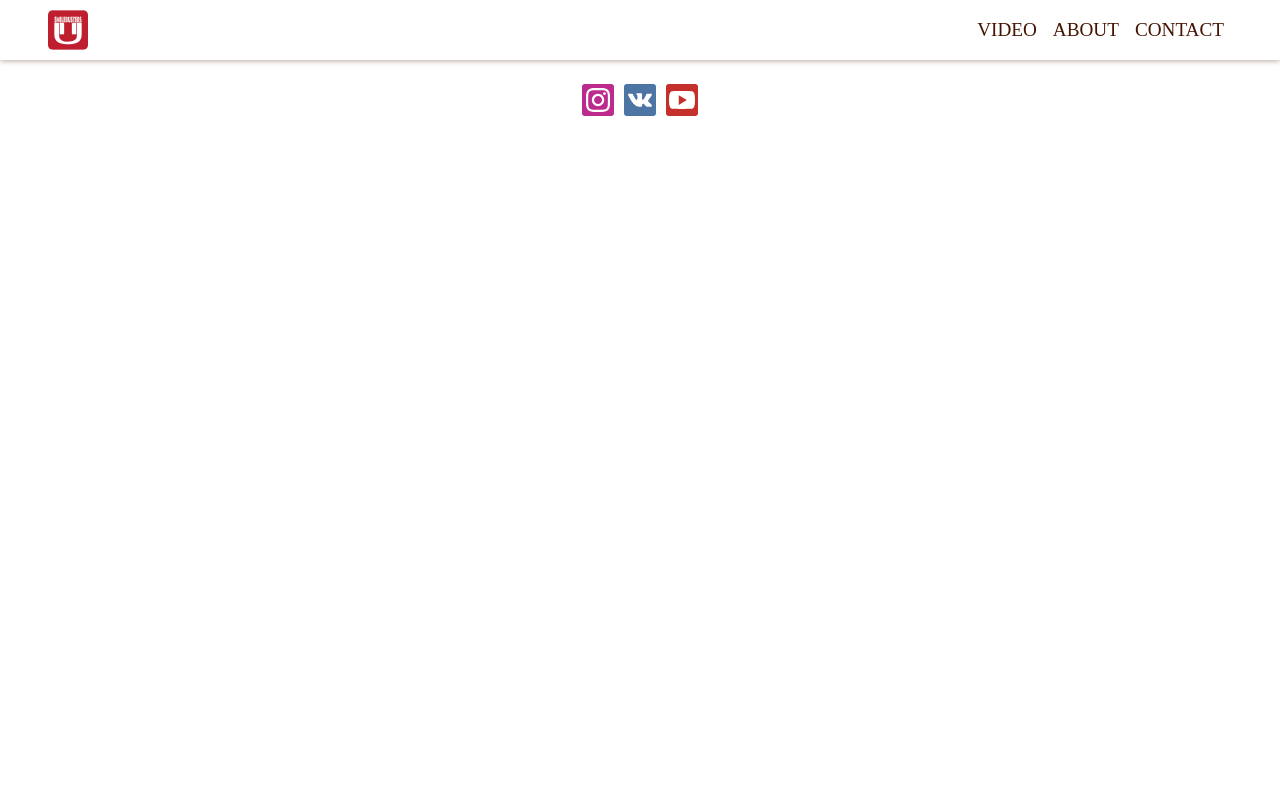
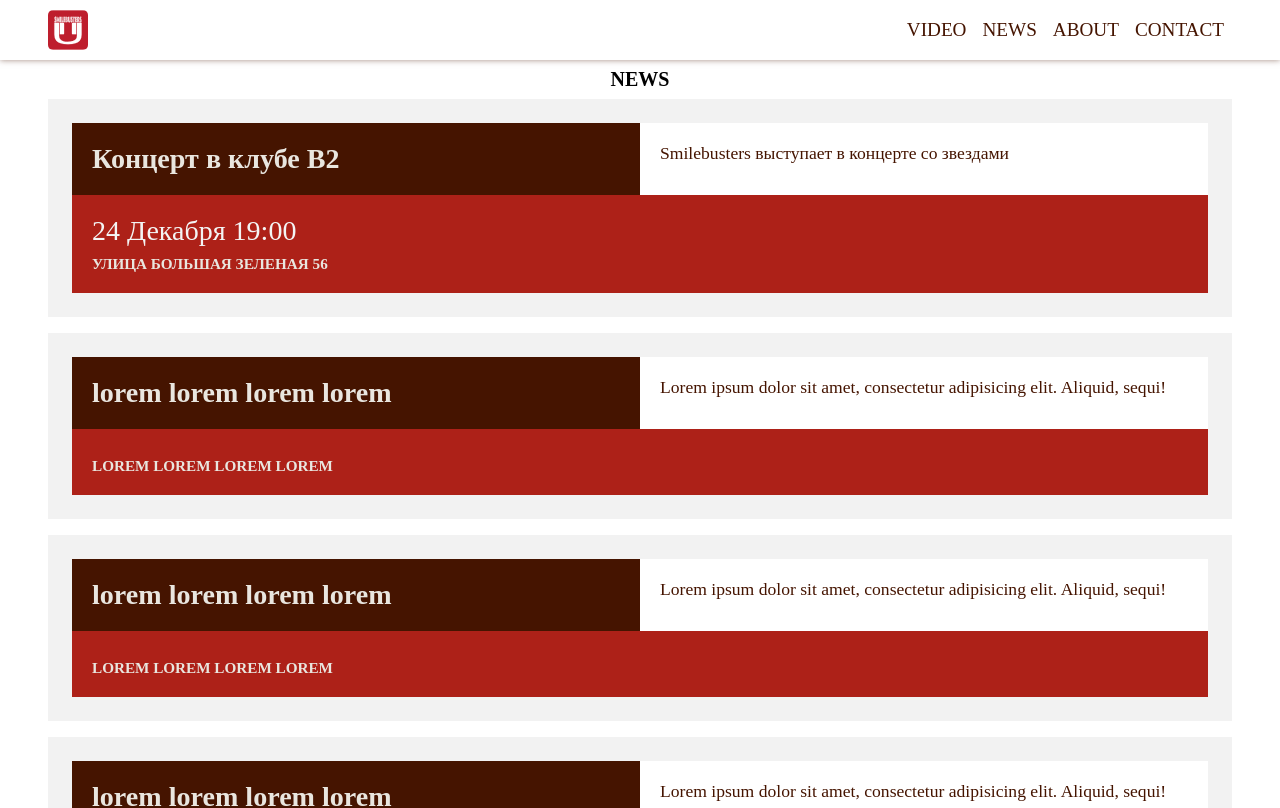
Before and after one commit to eelok/smilebusters, a React (Create React App) app: page /news in a window 1280 px wide. Shown: the top 808 px of the page. Built offline with nearby package versions, Linux system fonts and the light colour scheme.

Commit message:
add news page

```diff
--- a/src/App.css
+++ b/src/App.css
@@ -11,6 +11,7 @@
     --secondary-color-brown-rgba: rgba(70, 21, 0, 0.5);
     --color-white: #f4f4f4;
     --color-crem-white: #E9E6DF;
+    --color-white-paper: #F2F2F2;
     --color-black: #111;
     --color-light-grey: rgba(233, 230, 223, 0.4);
     --instagram-color: #bc2a8d;
--- a/src/App.js
+++ b/src/App.js
@@ -8,6 +8,7 @@ import VideosPage from "./pages/videos-page-component";
 import Header from "./components/header/header-component";
 import Footer from './components/footer/footer-component';
 import MessagePage from './pages/thank-you-page/thank-you-page-component';
+import NewsPage from "./pages/news/news-page-component";
 
 function App() {
     return (
@@ -19,6 +20,7 @@ function App() {
                 <Route path="/contact" component={ContactPage}/>
                 <Route path='/message' component={MessagePage}/>
                 <Route path="/videos" component={VideosPage}/>
+                <Route path='/news' component={NewsPage}/>
             </Switch>
             <Footer/>
         </div>
--- a/src/components/menu-nav-mobile/menu-nav-mobile-component.jsx
+++ b/src/components/menu-nav-mobile/menu-nav-mobile-component.jsx
@@ -39,6 +39,7 @@ class MenuNavMobile extends Component {
                 <nav className='navigation__nav'>
                     <ul className='navigation__list'>
                         <li className='vertical-margin' onClick={this.handleMenuItemClicked}><Link className="navigation__link" to={"/videos"}>Video</Link></li>
+                        <li className='vertical-margin' onClick={this.handleMenuItemClicked}><Link className="navigation__link" to={"/news"}>News</Link></li>
                         <li className='vertical-margin' onClick={this.handleMenuItemClicked}><Link className="navigation__link" to={"/about"}>About</Link></li>
                         <li className='vertical-margin' onClick={this.handleMenuItemClicked}><Link className="navigation__link" to={"/contact"}>Contact</Link></li>
                     </ul>
--- /dev/null
+++ b/src/pages/news/news-data.js
@@ -0,0 +1,35 @@
+
+const NEWS_DATA = [
+    {
+        id: 1,
+        title: 'Концерт в клубе B2',
+        dateTime: '24 Декабря 19:00',
+        place: 'Улица Большая Зеленая 56',
+        description: 'Smilebusters выступает в концерте со звездами',
+        img_url: 'https://picsum.photos/id/1024/300/200',
+    },
+    {
+        id: 2,
+        title: 'lorem lorem lorem lorem',
+        place: 'lorem lorem lorem lorem',
+        description: 'Lorem ipsum dolor sit amet, consectetur adipisicing elit. Aliquid, sequi!',
+        img_url: 'https://picsum.photos/id/1024/300/200',
+    },
+    {
+        id: 3,
+        title: 'lorem lorem lorem lorem',
+        place: 'lorem lorem lorem lorem',
+        description: 'Lorem ipsum dolor sit amet, consectetur adipisicing elit. Aliquid, sequi!',
+        img_url: 'https://picsum.photos/id/1024/300/200',
+    },
+    {
+        id: 4,
+        title: 'lorem lorem lorem lorem',
+        place: 'lorem lorem lorem lorem',
+        description: 'Lorem ipsum dolor sit amet, consectetur adipisicing elit. Aliquid, sequi!',
+        img_url: 'https://picsum.photos/id/1024/300/200',
+    },
+]
+
+
+export default NEWS_DATA;
--- /dev/null
+++ b/src/pages/news/news-page-component.jsx
@@ -0,0 +1,43 @@
+import React, {Component} from "react";
+import NEWS_DATA from "./news-data";
+import './news-style.scss';
+
+class NewsPage extends Component {
+    constructor(props) {
+        super(props);
+
+        this.state = {
+            news: NEWS_DATA
+        }
+    }
+
+    render() {
+        const {news} = this.state;
+        return (
+            <div className="responsive-container">
+                <header className="news__header">
+                    <h2 className='main-header'>News</h2>
+                </header>
+                <section className="news">
+                    {
+                        news.map(item => (
+                            <section className="news__content" key={item.id}>
+                                <div className='news__row'>
+                                    <div className="news__title"><h3 >{item.title}</h3></div>
+                                    <div className="news__description"><p>{item.description}</p></div>
+                                </div>
+                                <div className="news__details-box">
+                                    <div className="news__date-time">{item.dateTime}</div>
+                                    <h4 className="news__address">{item.place}</h4>
+                                    {/*<img src={item.img_url} alt="visual information"/>*/}
+                                </div>
+                            </section>
+                        ))
+                    }
+                </section>
+            </div>
+        );
+    }
+}
+
+export default NewsPage;
--- /dev/null
+++ b/src/pages/news/news-style.scss
@@ -0,0 +1,55 @@
+.news__header {
+  text-align: center;
+  margin: 0.5rem 1rem;
+}
+
+.news {
+  margin: 0 0.5rem;
+
+  &__content {
+    padding: 1.5rem 1.5rem;
+    display: flex;
+    flex-direction: column;
+    background-color: var(--color-white-paper);
+    margin-bottom: 1rem;
+  }
+
+  &__row {
+    display: flex;
+    flex-direction: row;
+  }
+
+  &__title {
+    padding: 1.25rem;
+    background-color: var(--secondary-color-choco-brown);
+    font-size: 1.5rem;
+    flex-basis: 50%;
+    color: var(--color-crem-white);
+  }
+
+  &__description{
+    padding: 1.25rem;
+    font-size: 1.1rem;
+    text-align: left;
+    flex-basis: 50%;
+    background-color: white;
+    color: var(--secondary-color-choco-brown);
+  }
+
+  &__details-box {
+    background-color: var(--main-color-brick-red);
+    padding: 1.25rem;
+  }
+
+  &__date-time {
+    font-size: 1.75rem;
+    color: var(--color-white);
+  }
+
+  &__address {
+    padding-top: 0.5rem;
+    font-size: 0.95rem;
+    text-transform: uppercase;
+    color: var(--color-crem-white);
+  }
+}
```
